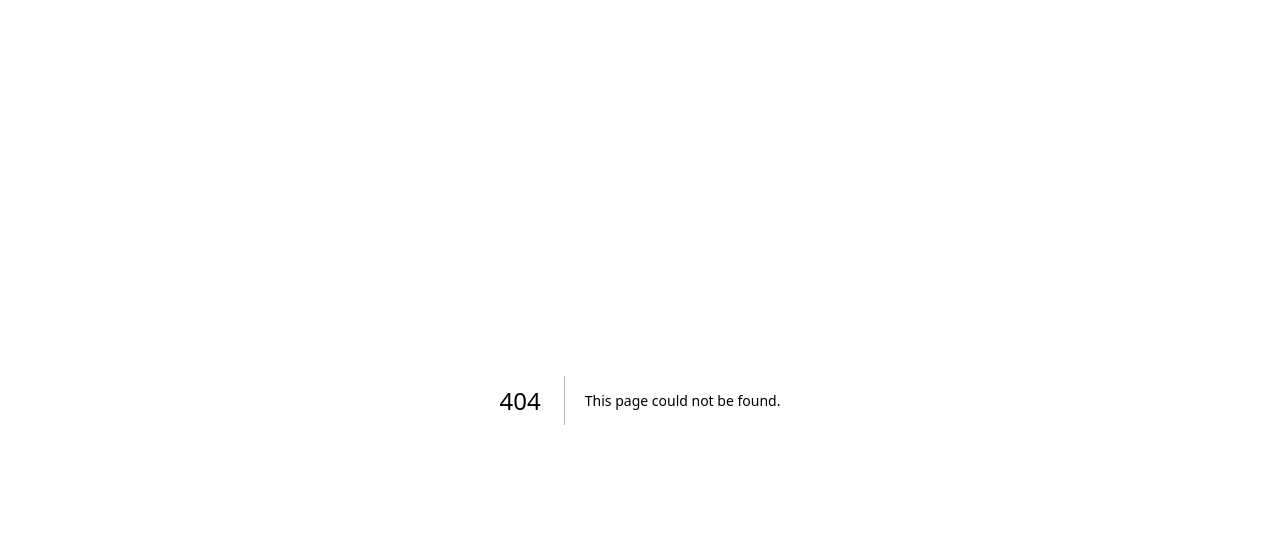
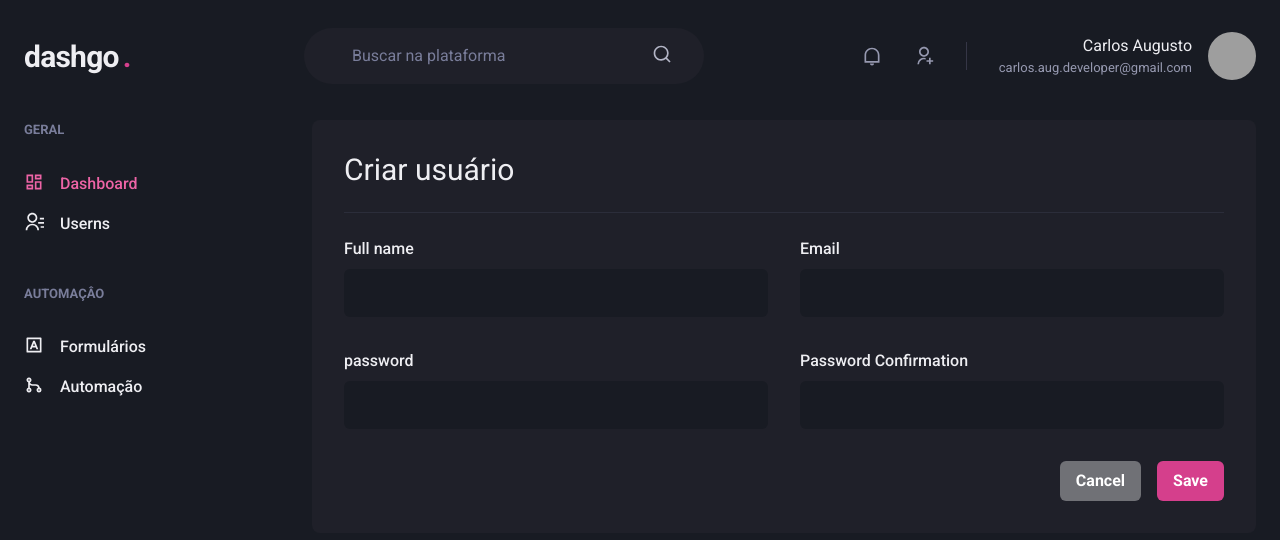
Before and after one commit to Jackie098/ignite-dashgo, a Next.js app: page /users/create in a window 1280 px wide. Before the commit this address had no page. Shown: the top 540 px of the page. Built offline with nearby package versions, Linux system fonts and the light colour scheme; grey boxes are pictures that could not be loaded.

Commit message:
style: created page of created new user

```diff
--- /dev/null
+++ b/src/pages/users/create.tsx
@@ -0,0 +1,56 @@
+import { Input } from "@/components/Form/Input";
+import { Header } from "@/components/Header";
+import { Sidebar } from "@/components/Sidebar";
+import {
+  Box,
+  Button,
+  Divider,
+  Flex,
+  HStack,
+  Heading,
+  SimpleGrid,
+  VStack,
+} from "@chakra-ui/react";
+
+export default function CreateUser() {
+  return (
+    <Box>
+      <Header />
+
+      <Flex m="100%" my={6} maxWidth={1480} mx="auto" px="6">
+        <Sidebar />
+
+        <Box flex={1} borderRadius={8} bg={"gray.800"} p={8}>
+          <Heading size={"lg"} fontWeight={"normal"}>
+            Criar usuário
+          </Heading>
+
+          <Divider my={6} borderColor="gray.700" />
+
+          <VStack spacing={8}>
+            <SimpleGrid minChildWidth={"240px"} spacing={"8"} w="100%">
+              <Input name="name" label="Full name" />
+              <Input name="email" type="email" label="Email" />
+            </SimpleGrid>
+
+            <SimpleGrid minChildWidth={"240px"} spacing={"8"} w="100%">
+              <Input name="password" type="password" label="password" />
+              <Input
+                name="password_confirmation"
+                type="password"
+                label="Password Confirmation"
+              />
+            </SimpleGrid>
+          </VStack>
+
+          <Flex mt={8} justify={"flex-end"}>
+            <HStack spacing={4}>
+              <Button colorScheme="whiteAlpha">Cancel</Button>
+              <Button colorScheme="pink">Save</Button>
+            </HStack>
+          </Flex>
+        </Box>
+      </Flex>
+    </Box>
+  );
+}
```
